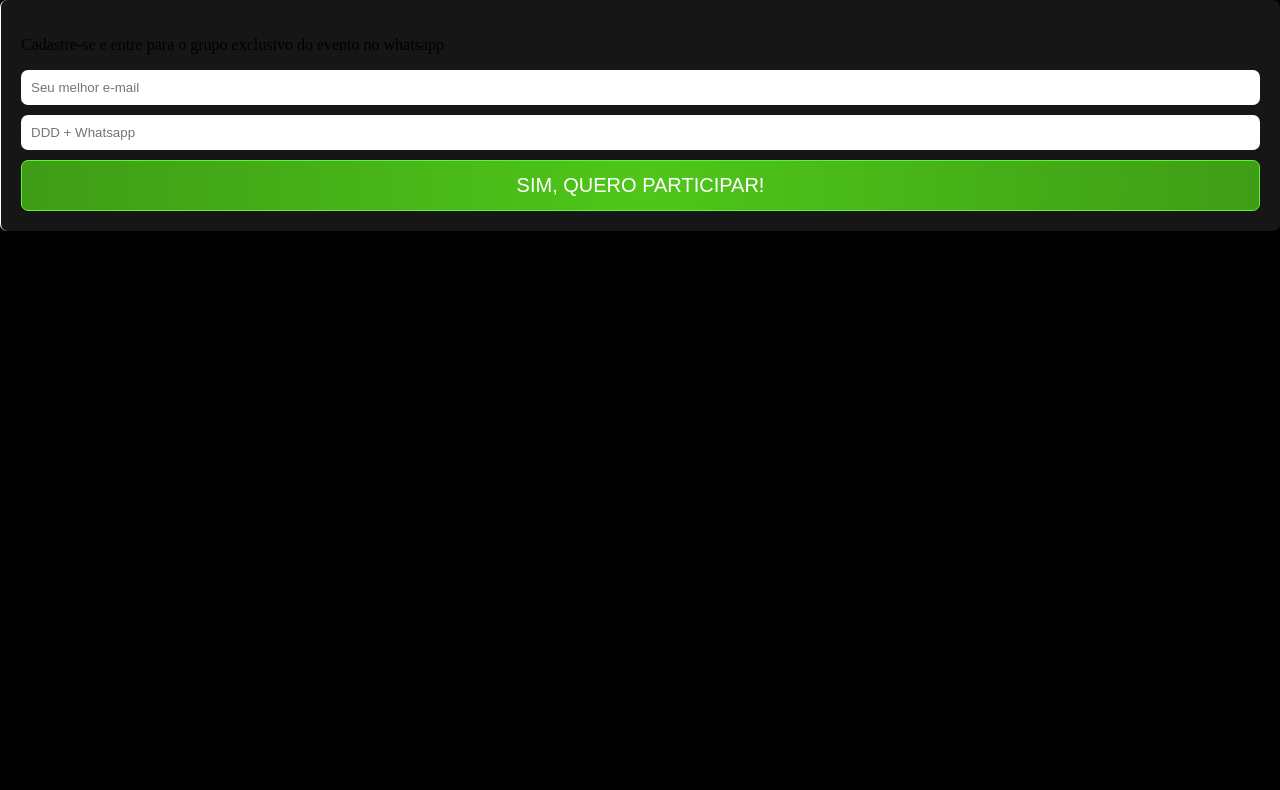
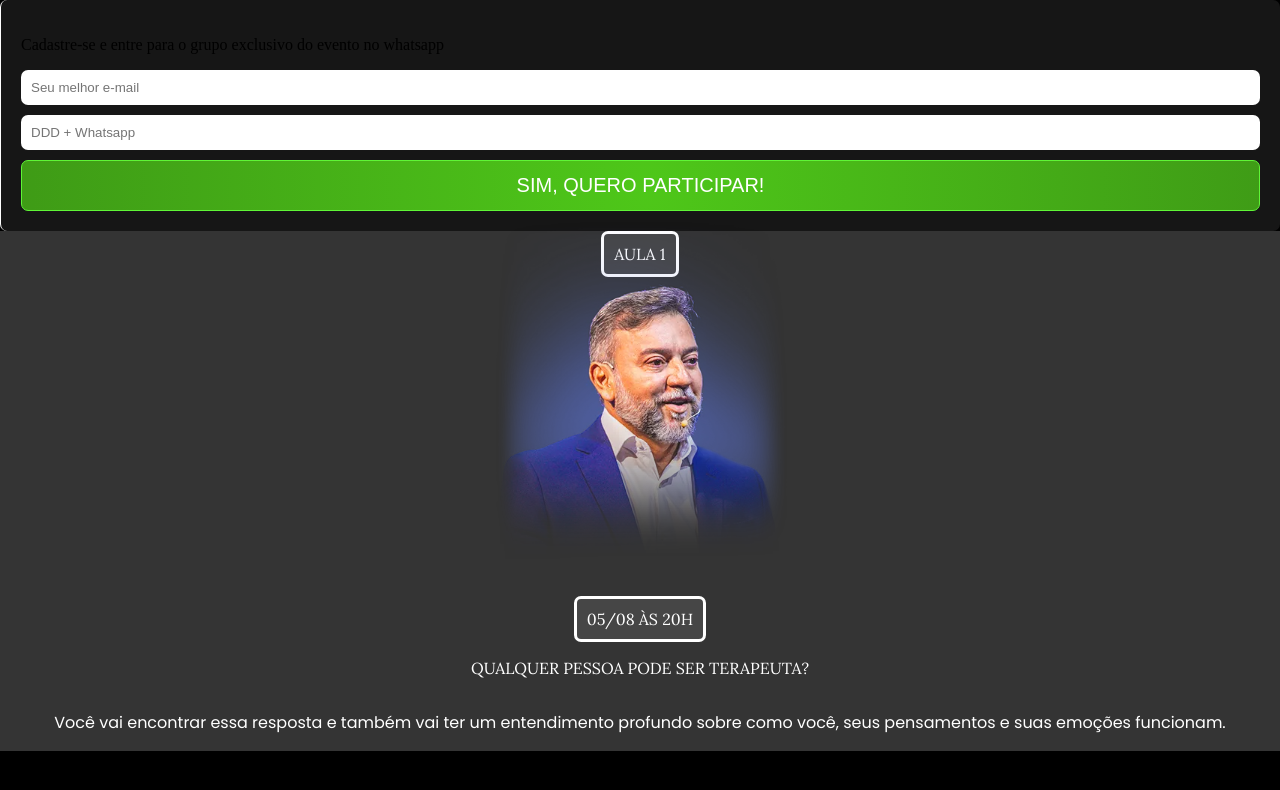
Before and after one commit to clovisdasilvaneto/IBFT-training-template, a React (Vite) app: page / in a window 1280 px wide. Shown: the top 790 px of the page. Built offline with nearby package versions, Linux system fonts and the light colour scheme; the HTML template or start-up script is replaced by a standard one.

Commit message:
feat: create learning card component

```diff
--- a/src/App.tsx
+++ b/src/App.tsx
@@ -1,11 +1,15 @@
 import Home from "./pages/Home";
 import LPThemeProvider from "./providers/LPThemeProvider";
+import LearningCard from "./components/LearningCard/LearningCard";
 
 function App() {
   return (
     <LPThemeProvider>
       <Home />
+      <LearningCard />
     </LPThemeProvider>
+
+
   );
 }
 
--- /dev/null
+++ b/src/components/LearningCard/LearningCard.tsx
@@ -0,0 +1,40 @@
+import { CardImageWrapper, CardWrapper, CardBox, CardTextWrapper } from "./styled"
+import imgUrl from '../../assets/img/AULA-01-NOVO.webp'
+import Typography from "../Typography"
+
+
+//function CardBox(props) {
+//   return(
+  //    <CardTitleWrapper>{props.children}</CardTitleWrapper>
+    //)
+  //}
+
+  function CardImage(props) {
+    return(
+    <CardImageWrapper src={imgUrl}  alt="jairsFace" />)
+  }
+
+  function CardNovo({component, children}: any) {
+    return(
+      <CardBox>
+
+        <Typography component={component} >{children}</Typography>
+      </CardBox>
+    )
+  }
+
+  function LearningCard(props) {
+    return(
+      <CardWrapper>
+        <CardNovo component="span">AULA 1</CardNovo>
+
+      <CardImage />
+      <CardNovo component="span">05/08 ÀS 20H</CardNovo>
+
+      <Typography component="p" >QUALQUER PESSOA PODE SER TERAPEUTA?</Typography>
+      <Typography component="p" font="Poppins" >Você vai encontrar essa resposta e também vai ter um entendimento profundo sobre como você, seus pensamentos e suas emoções funcionam.</Typography>
+      </CardWrapper>
+    )
+  }
+
+  export default LearningCard;
--- /dev/null
+++ b/src/components/LearningCard/index.ts
@@ -0,0 +1,3 @@
+import Learning from "../../containers/Learning";
+
+export default Learning
--- /dev/null
+++ b/src/components/LearningCard/styled.ts
@@ -0,0 +1,30 @@
+import styled from "@emotion/styled";
+
+export const CardWrapper = styled.div`
+display: flex;
+justify-content: center;
+flex-direction: column;
+align-items: center;
+paddind 15px;
+background-color: #343434
+
+`
+
+export const CardBox = styled.div`
+padding: 10px;
+background-color: #464646;
+border-radius: 7px;
+border: 3px solid #fff;
+
+`
+
+export const CardImageWrapper = styled.img`
+width: 300px;
+margin: -4rem 0;
+`
+
+export const CardTextWrapper = styled.p`
+color:#f1f1f1;
+font-size: 17px;
+
+`
```
Also changed, not shown: src/assets/img/AULA-01-NOVO.webp (added).
